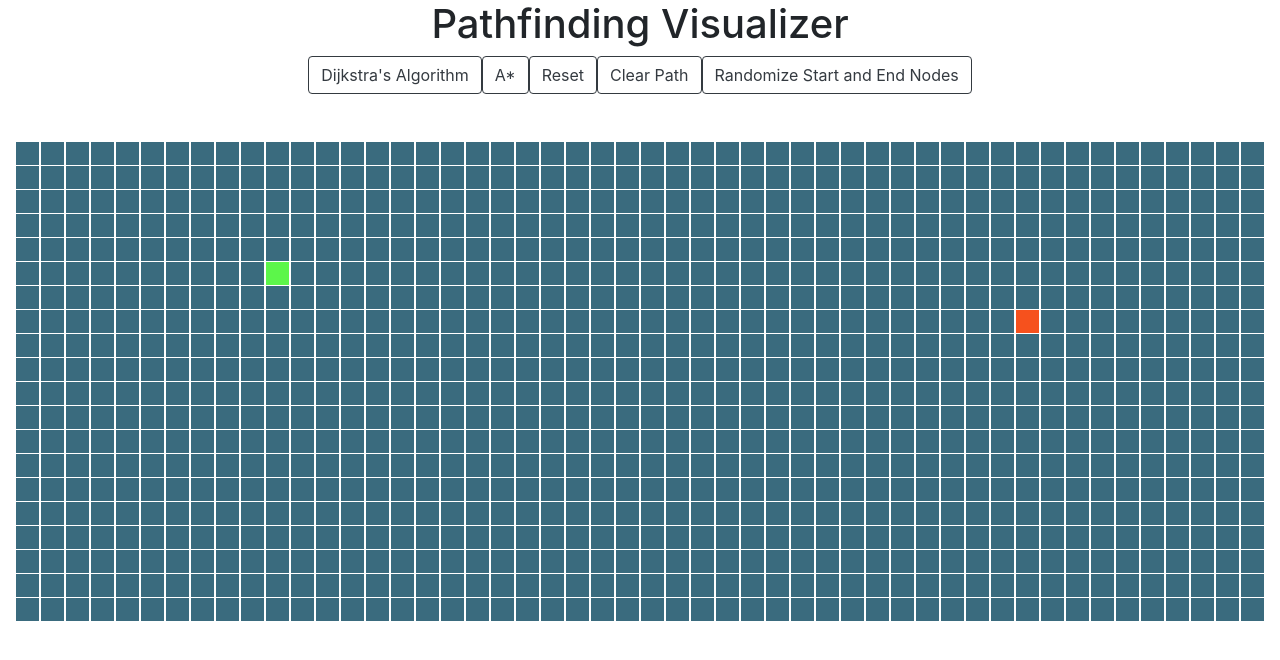
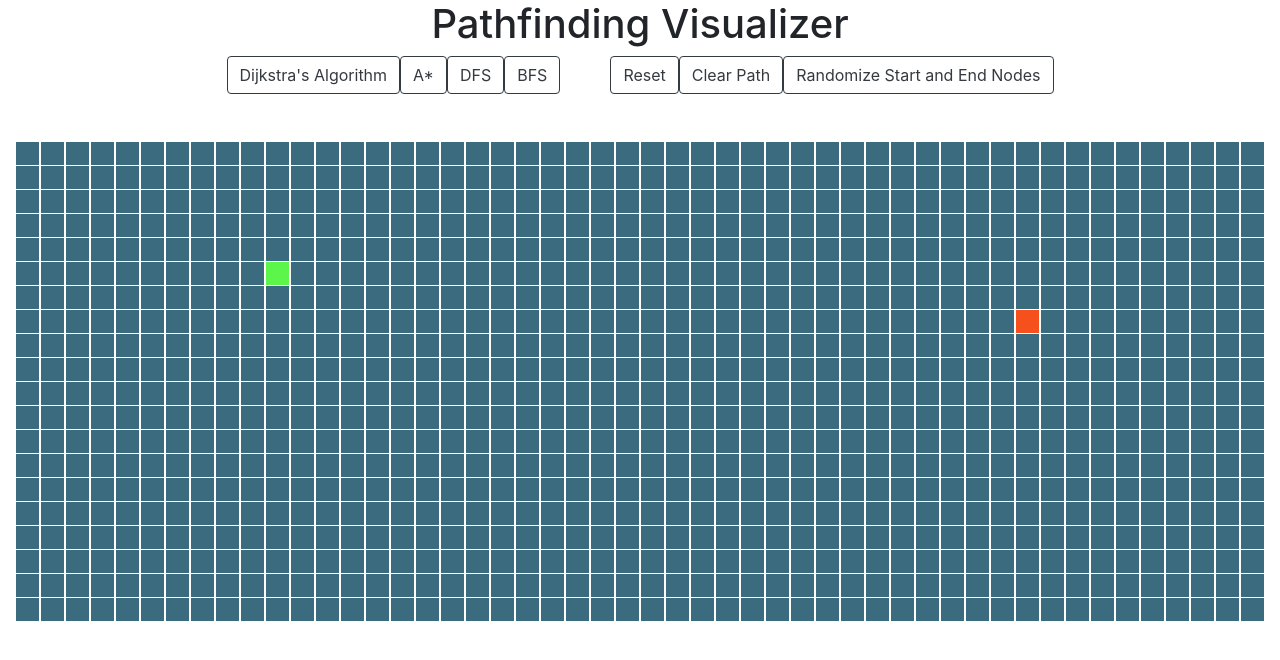
Before and after one commit to adamjamesadair/pathfinding-visualizer, a React (Create React App) app: page / in a window 1280 px wide. Shown: the top 660 px of the page. Built offline with nearby package versions, Linux system fonts and the light colour scheme.

Commit message:
Added bfs

```diff
--- a/src/AlgoVisualizer/AlgoVisualizer.css
+++ b/src/AlgoVisualizer/AlgoVisualizer.css
@@ -1,3 +1,8 @@
 .grid {
   margin-top: 50px;
 }
+
+.menu {
+  display: inline-block;
+  margin: 0px 25px;
+}
--- a/src/AlgoVisualizer/AlgoVisualizer.jsx
+++ b/src/AlgoVisualizer/AlgoVisualizer.jsx
@@ -3,6 +3,8 @@ import Node from './Node/Node';
 
 import {visualizeDijkstra} from '../Algorithms/dijkstra';
 import {visualizeAStar} from '../Algorithms/aStar';
+import {visualizeDFS} from '../Algorithms/dfs';
+import {visualizeBFS} from '../Algorithms/bfs';
 import {clearPath, createNode} from '../Algorithms/helpers';
 import './AlgoVisualizer.css';
 
@@ -36,23 +38,6 @@ export default class AlgoVisualizer extends Component {
     handleMouseUp() {
         this.setState({ mouseIsPressed: false });
     }
-
-    // clearPath() {
-    //     var {grid} = this.state;
-
-    //     for(const row of grid) {
-    //         for(var node of row){
-    //             // update node values
-    //             var distance = node.type === "startNode" ? 0 : Infinity;
-    //             grid[node.row][node.col] = createNode(node.row, node.col, node.type, distance);
-    //             // update css class
-    //             if(node.type === "default"){
-    //                 document.getElementById(`node-${node.row}-${node.col}`).className = 'node';
-    //             }
-    //         }
-    //     }
-    //     this.setState({ grid });
-    // }
 
     resetGrid(callback) {
         var {grid, startNodeCoords, finishNodeCoords} = this.state;
@@ -92,11 +77,18 @@ export default class AlgoVisualizer extends Component {
         return (
             <div>
                 <h1>Pathfinding Visualizer</h1>
-                <button className="btn btn-outline-dark" onClick={() => visualizeDijkstra(this, grid, startNodeCoords, finishNodeCoords)}>Dijkstra's Algorithm</button>
-                <button className="btn btn-outline-dark" onClick={() => visualizeAStar(this, grid, startNodeCoords, finishNodeCoords)}>A*</button>
-                <button className="btn btn-outline-dark" onClick={()=> this.resetGrid()}>Reset</button>
-                <button className="btn btn-outline-dark" onClick={()=> clearPath(this)}>Clear Path</button>
-                <button className="btn btn-outline-dark" onClick={()=> this.resetGrid(this.randomizeStartFinishNodes)}>Randomize Start and End Nodes</button>
+                <div className='menu'>
+                    <button className="btn btn-outline-dark" onClick={() => visualizeDijkstra(this, grid, startNodeCoords, finishNodeCoords)}>Dijkstra's Algorithm</button>
+                    <button className="btn btn-outline-dark" onClick={() => visualizeAStar(this, grid, startNodeCoords, finishNodeCoords)}>A*</button>
+                    <button className="btn btn-outline-dark" onClick={() => visualizeDFS(this, grid, startNodeCoords, finishNodeCoords)}>DFS</button>
+                    <button className="btn btn-outline-dark" onClick={() => visualizeBFS(this, grid, startNodeCoords, finishNodeCoords)}>BFS</button>
+                </div>
+                <div className='menu'>
+                    <button className="btn btn-outline-dark" onClick={()=> this.resetGrid()}>Reset</button>
+                    <button className="btn btn-outline-dark" onClick={()=> clearPath(this)}>Clear Path</button>
+                    <button className="btn btn-outline-dark" onClick={()=> this.resetGrid(this.randomizeStartFinishNodes)}>Randomize Start and End Nodes</button>
+                </div>
+
                 <div className="grid">
                     {grid.map((row, rowIdx) => {
                         return (
--- a/src/Algorithms/aStar.js
+++ b/src/Algorithms/aStar.js
@@ -1,4 +1,3 @@
-import AlgoVisualizer from '../AlgoVisualizer/AlgoVisualizer.jsx';
 import { animateAlgorithm, sortNodesByDistance, getAllNodes, getUnvisitedNeighbors, getNodesInShortestPathOrder, clearPath } from './helpers.js';
 
 export function computeAStar(grid, startNodeCoords, finishNodeCoords) {
--- /dev/null
+++ b/src/Algorithms/bfs.js
@@ -0,0 +1,34 @@
+import { animateAlgorithm, getUnvisitedNeighbors, getNodesInShortestPathOrder, clearPath } from './helpers.js';
+
+function computeBFS(grid, startNode, finishNode) {
+    var queue = [startNode];
+    var path = [startNode];
+    startNode.isVisited = true;
+
+    if(startNode === finishNode) return path;
+
+    while(queue){
+        startNode = queue.shift();
+
+        for(var neighbor of getUnvisitedNeighbors(startNode, grid).filter(neighbor => neighbor.type !== "wallNode")){
+            if(!path.includes(neighbor)){
+                neighbor.previousNode = startNode;
+                neighbor.isVisited = true;
+                path.push(neighbor);
+                queue.push(neighbor);
+
+                if(neighbor === finishNode) return path;
+            }
+        }
+    }
+    return path;
+}
+
+export function visualizeBFS(algoVisualizer, grid, startNodeCoords, finishNodeCoords) {
+  clearPath(algoVisualizer);
+  const startNode = grid[startNodeCoords[0]][startNodeCoords[1]];
+  const finishNode = grid[finishNodeCoords[0]][finishNodeCoords[1]];
+  const visitedNodesInOrder = computeBFS(grid, startNode, finishNode);
+  const nodesInShortestPathOrder = getNodesInShortestPathOrder(grid[finishNodeCoords[0]][finishNodeCoords[1]]);
+  animateAlgorithm(visitedNodesInOrder, nodesInShortestPathOrder);
+}
--- /dev/null
+++ b/src/Algorithms/dfs.js
@@ -0,0 +1,24 @@
+import { animateAlgorithm, getUnvisitedNeighbors, getNodesInShortestPathOrder, clearPath } from './helpers.js';
+
+function computeDFS(grid, currentNode, finishNode, visitedNodes) {
+    visitedNodes.push(currentNode);
+    currentNode.isVisited = true;
+    if(currentNode === finishNode) return visitedNodes;
+    for(let unvisitedNeighbor of getUnvisitedNeighbors(currentNode, grid).filter(neighbor => neighbor.type !== "wallNode")) {
+        if(!unvisitedNeighbor.isVisited){
+            unvisitedNeighbor.previousNode = currentNode;
+            var newVisitedNodes = computeDFS(grid, unvisitedNeighbor, finishNode, visitedNodes);
+            if(newVisitedNodes)return newVisitedNodes;
+        }
+    }
+    return null;
+}
+
+export function visualizeDFS(algoVisualizer, grid, startNodeCoords, finishNodeCoords) {
+  clearPath(algoVisualizer);
+  const startNode = grid[startNodeCoords[0]][startNodeCoords[1]];
+  const finishNode = grid[finishNodeCoords[0]][finishNodeCoords[1]];
+  const visitedNodesInOrder = computeDFS(grid, startNode, finishNode, []);
+  const nodesInShortestPathOrder = getNodesInShortestPathOrder(grid[finishNodeCoords[0]][finishNodeCoords[1]]);
+  animateAlgorithm(visitedNodesInOrder, nodesInShortestPathOrder);
+}
```
